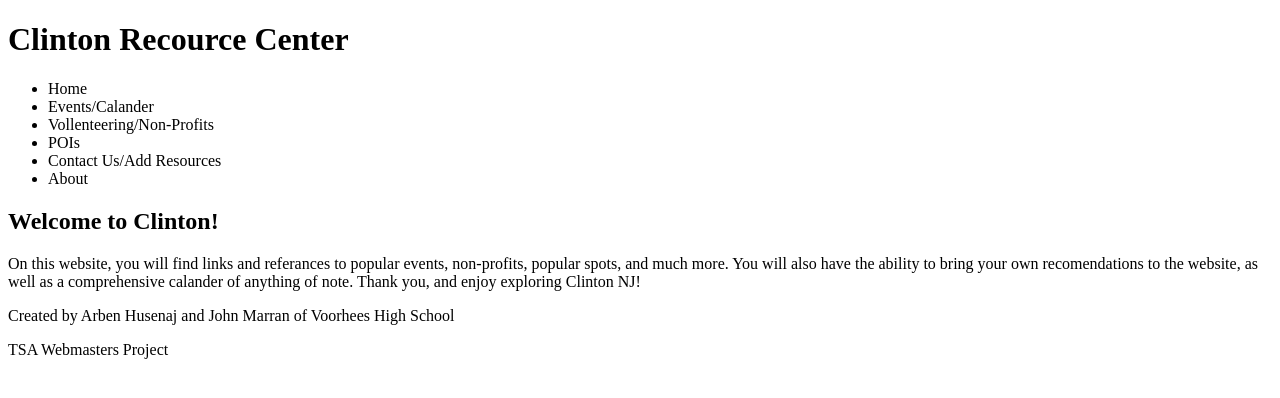
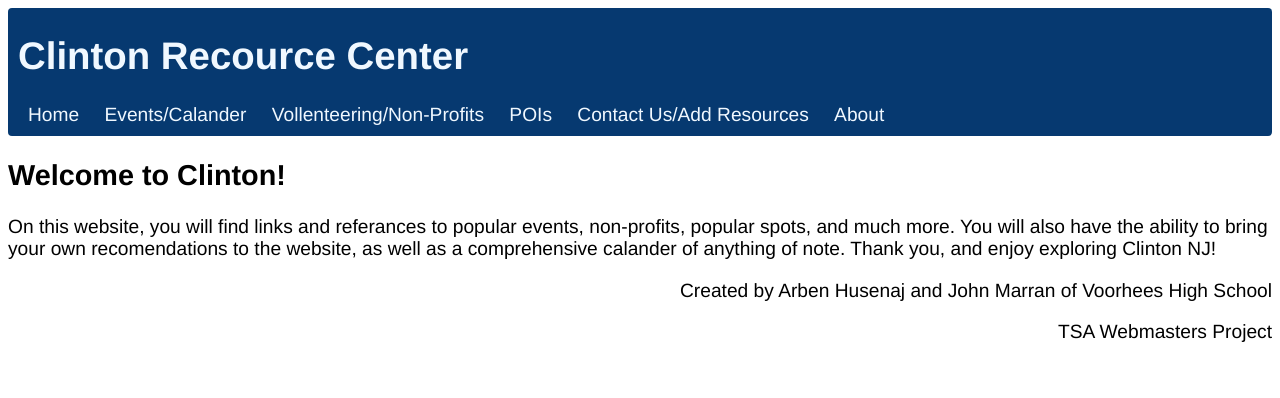
Before and after one commit to Nebra77/clinton-resources, a plain HTML site: page index.html in a window 1280 px wide. Drawn offline with Linux system fonts and the light colour scheme.

Commit message:
Add basic css

```diff
--- a/index.html
+++ b/index.html
@@ -5,6 +5,7 @@
     <meta name="viewport" content="width=at, initial-scale=1.0">
     <title>Clinton Resources</title>
     <link rel="icon" href="images/favicon.png">
+    <link rel="stylesheet" href="style.css">
 </head>
 <header>
     <h1>Clinton Recource Center</h1>
--- /dev/null
+++ b/style.css
@@ -0,0 +1,26 @@
+html{
+    background-color:white;
+    font-family:'Franklin Gothic Medium', 'Arial Narrow', Arial, sans-serif;
+    font-size: 1.2rem;
+
+}
+header{
+    background-color: #063970;
+    padding: 0.1px 2px 10px 10px;
+    color: aliceblue;
+    border-radius: 4px;
+}
+header li{
+    display:inline;
+    padding: 0px 10px 0px 10px;
+    text-align: left;
+    list-style: none;
+
+}
+header ul{
+    margin: 0;
+    padding: 0;
+}
+footer{
+    text-align:end;
+}
```
